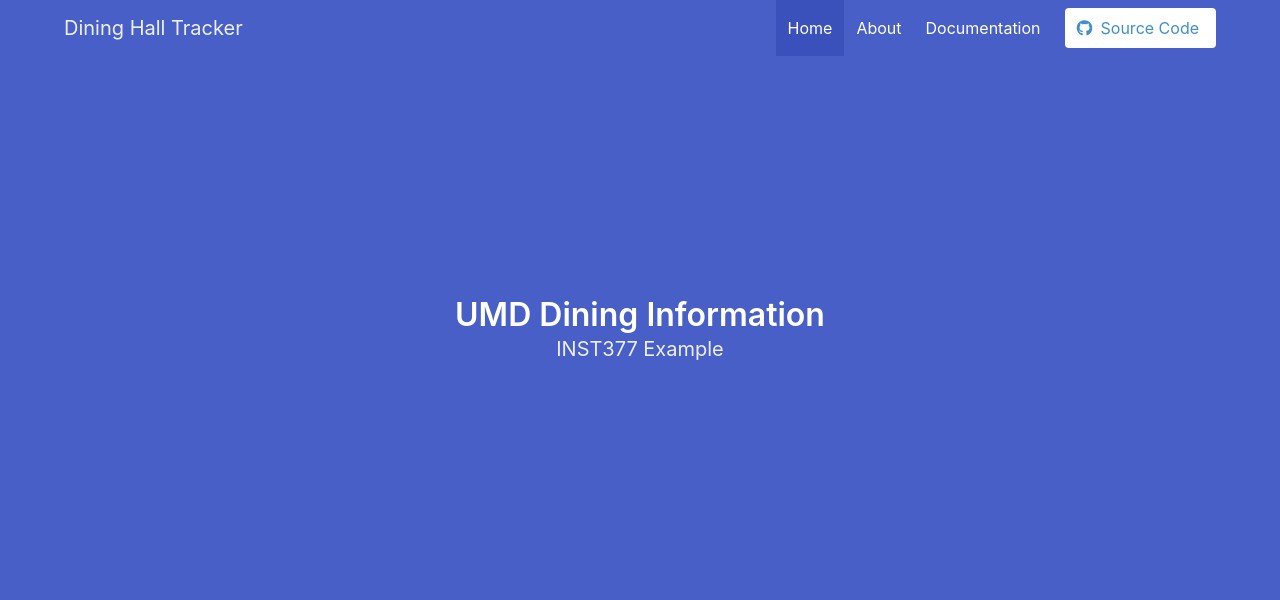
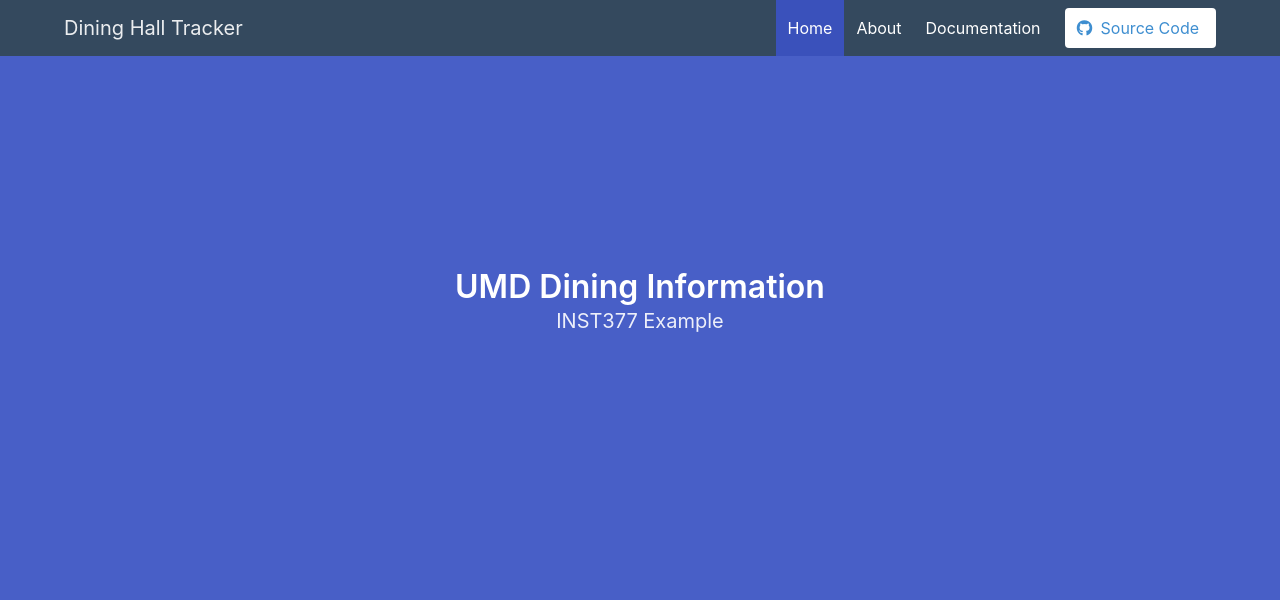
Before and after one commit to Shivppatel/UMD-CampusDineAPI, a website: page public/index.html in a window 1280 px wide. Shown: the top 600 px of the page. Drawn offline with nearby package versions, Linux system fonts and the light colour scheme; no server answers.

Commit message:
made navbar sticky

```diff
--- a/public/style.css
+++ b/public/style.css
@@ -9,3 +9,17 @@
 #wrapper {
   min-width: 55vw;
 }
+.hero .navbar {
+  position: fixed;
+  top: 0;
+  width: 100%;
+  background-color: #34495e;
+  z-index: 9999;
+}
+.navbar-burger {
+  color: white;
+}
+
+#navbarMenuHeroB {
+  background-color: #34495e;
+}
```
